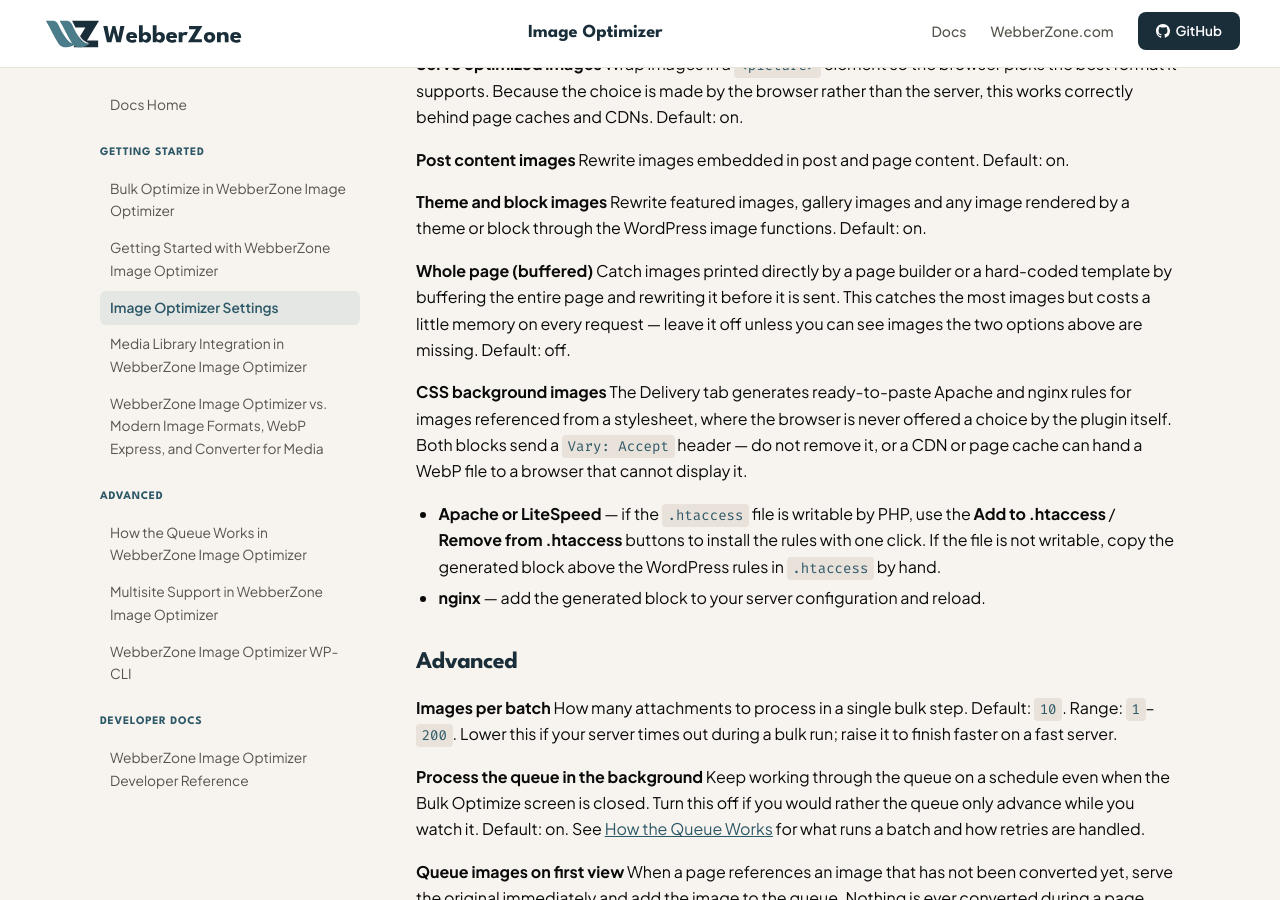
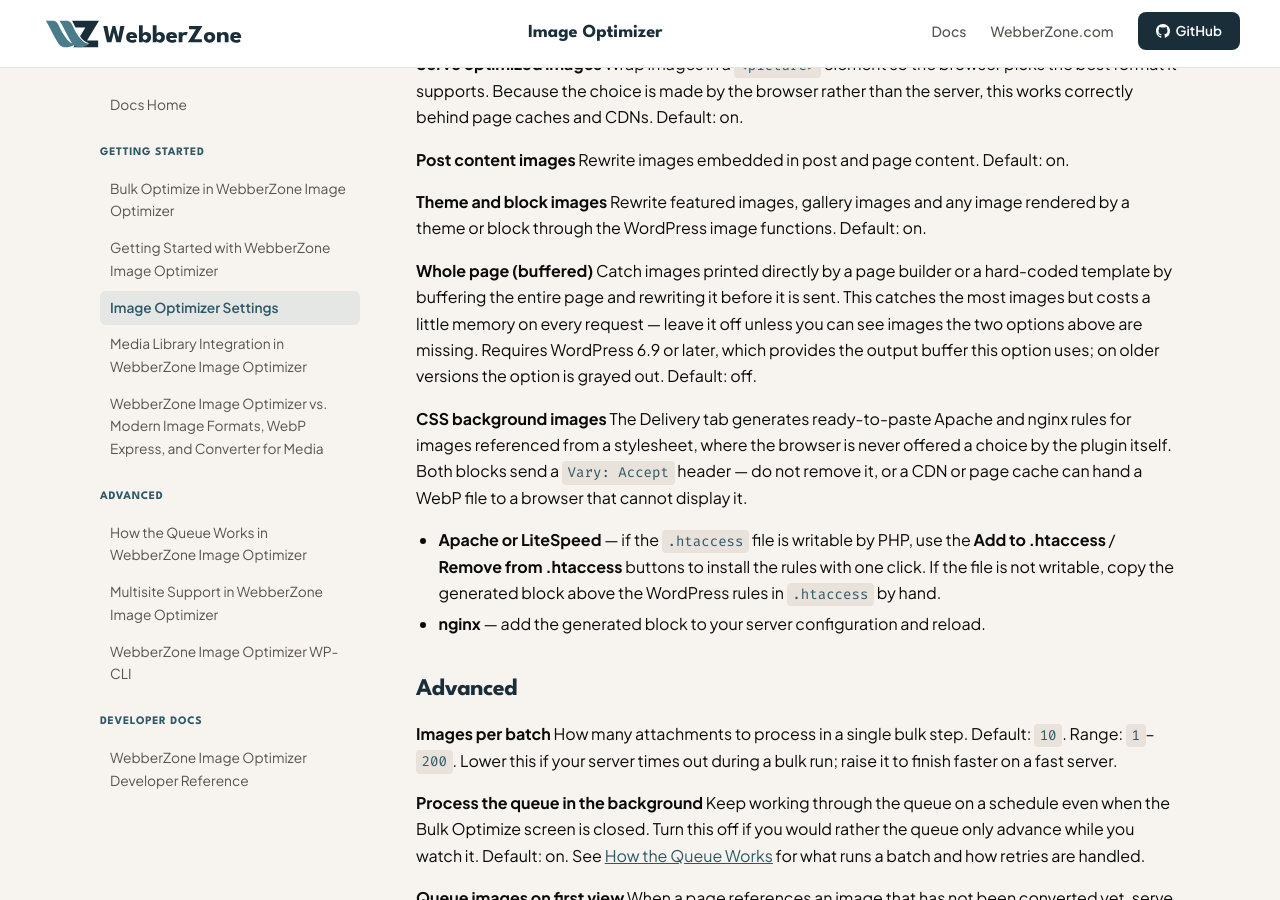
Before and after one commit to WebberZone/webberzone-image-optimizer, a Jekyll site: the page built from docs/01-wzio-getting-started/image-optimizer-settings.md, in a window 1280 px wide and 900 px high, scrolled down 1719 px. Built offline with Jekyll 4.4.1, drawn with Linux system fonts in a browser that asks for light colours.

Commit message:
Update docs: note WP 6.9 requirement for buffered delivery

```diff
--- a/docs/01-wzio-getting-started/image-optimizer-settings.md
+++ b/docs/01-wzio-getting-started/image-optimizer-settings.md
@@ -61,7 +61,7 @@ Rewrite images embedded in post and page content. Default: on.
 Rewrite featured images, gallery images and any image rendered by a theme or block through the WordPress image functions. Default: on.
 
 **Whole page (buffered)**
-Catch images printed directly by a page builder or a hard-coded template by buffering the entire page and rewriting it before it is sent. This catches the most images but costs a little memory on every request — leave it off unless you can see images the two options above are missing. Default: off.
+Catch images printed directly by a page builder or a hard-coded template by buffering the entire page and rewriting it before it is sent. This catches the most images but costs a little memory on every request — leave it off unless you can see images the two options above are missing. Requires WordPress 6.9 or later, which provides the output buffer this option uses; on older versions the option is grayed out. Default: off.
 
 **CSS background images**
 The Delivery tab generates ready-to-paste Apache and nginx rules for images referenced from a stylesheet, where the browser is never offered a choice by the plugin itself. Both blocks send a `Vary: Accept` header — do not remove it, or a CDN or page cache can hand a WebP file to a browser that cannot display it.
```
